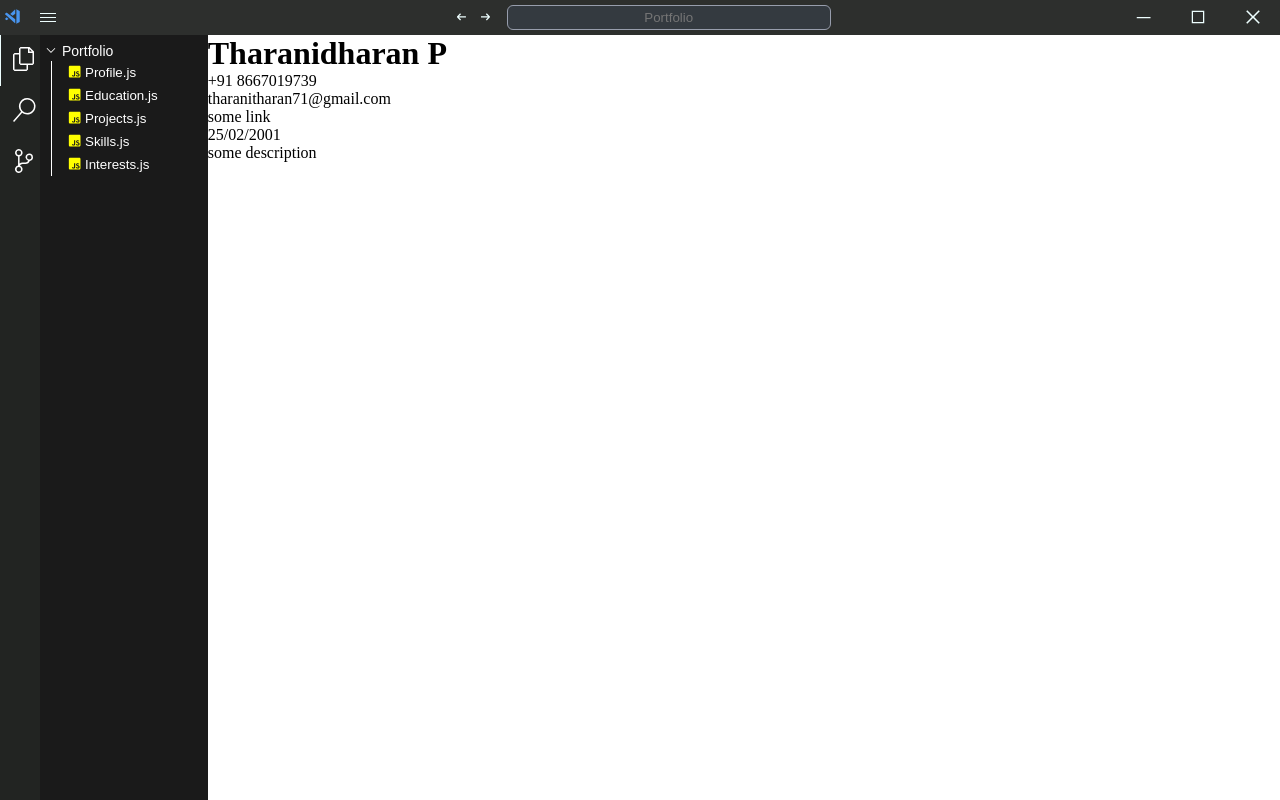
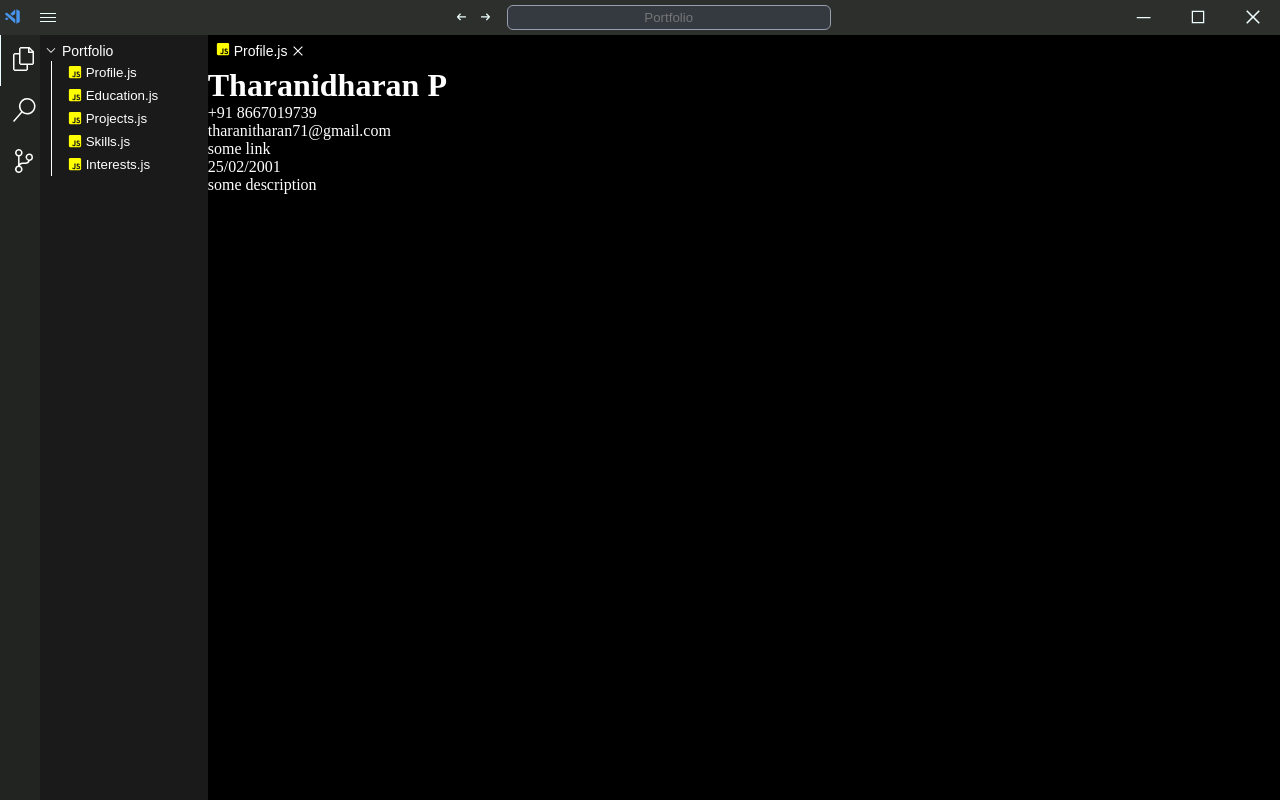
Before and after one commit to tharanidharan25/portfolio-dev, a React (Vite) app: page / in a window 1280 px wide. Built offline with nearby package versions, Linux system fonts and the light colour scheme.

Commit message:
Added Content header nav

```diff
--- /dev/null
+++ b/src/components/Content/Content.jsx
@@ -0,0 +1,66 @@
+import { useDispatch, useSelector } from "react-redux";
+import { useEffect } from "react";
+
+import Profile from "../Profile";
+import Education from "../Education";
+import Projects from "../Projects";
+import Skills from "../Skills";
+import Interests from "../Interests";
+
+import { addOpenedTabs } from "../../redux/slices/contentSlice";
+import ContentNav from "./ContentNav";
+
+export class Node {
+    constructor(element) {
+        this.data = element;
+        this.next = null;
+    }
+}
+
+export default function Content() {
+
+    const dispatch = useDispatch();
+
+    const fileTree = useSelector(state => state.nav.fileTree);
+    const openedTabs = useSelector(state => state.content.openedTabs);
+    const currentContent = useSelector(state => state.content.currentContent);
+
+
+    useEffect(() => {
+        if (!openedTabs.head){
+            const newNode = new Node(fileTree[0].files[0])
+            dispatch(addOpenedTabs(newNode))
+        }
+    }, [])
+
+    return (
+        <main
+            className="content"
+            style={{
+                display: 'flex',
+                flexDirection: 'column'
+            }}
+            onWheel={(e) => {
+                console.log(e)
+                const contenNav = document.querySelector('.content')
+                console.log(Math.abs(contenNav.scrollHeight - contenNav.scrollTop - contenNav.clientHeight))
+            }}
+        >
+            <div className="content-header">
+                <ContentNav />
+            </div>
+            <div
+                className="tabs"
+                style={{
+                    color: '#fff'
+                }}
+            >
+                {currentContent == 'profile' && <Profile />}
+                {currentContent == 'education' && <Education />}
+                {currentContent == 'projects' && <Projects />}
+                {currentContent == 'skills' && <Skills />}
+                {currentContent == 'interests' && <Interests />}
+            </div>
+        </main>
+    )
+}
--- /dev/null
+++ b/src/components/Content/ContentNav.jsx
@@ -0,0 +1,31 @@
+import { useSelector } from "react-redux"
+import ContentTabBtn from "./shared/ContentTabBtn";
+
+export default function ContentNav() {
+
+    const tabs = useSelector(state => state.content.tabs) || [];
+    const openedTabs = useSelector(state => state.content.openedTabs);
+
+    const getopenedTabs = () => (
+        tabs.map((eachTab, idx) => (
+            <ContentTabBtn
+                key={eachTab.id}
+                onClick={() => console.log(eachTab, ' Clicked')}
+                onClose={() => console.log(eachTab, ' Closed')}
+                label={eachTab.label}
+                currentTab={openedTabs.currentContent?.data?.id === eachTab.id || false}
+            />
+        ))
+    )
+
+    return (
+        <div
+            style={{
+                display: 'flex',
+            }}
+            id="contentNav"
+        >
+            {getopenedTabs()}
+        </div>
+    )
+}
--- /dev/null
+++ b/src/components/Content/shared/ContentTabBtn.jsx
@@ -0,0 +1,57 @@
+import { VscChromeClose } from "react-icons/vsc";
+import { FaJsSquare } from "react-icons/fa";
+
+export default function ContentTabBtn({
+    label = "",
+    onClick = () => {},
+    onClose = () => {},
+    currentTab = false,
+    ...props
+}) {
+    return (
+        <div
+            style={{
+                cursor: 'pointer',
+                display: 'flex',
+                alignItems: 'center',
+                padding: '4px 8px',
+                borderRight: '2px solid black',
+                background: '#2c2b2b',
+                ...(currentTab && {background: '#000'})
+            }}
+        >
+            <div><FaJsSquare
+                color="rgb(255, 255, 0)"
+                size={14}
+            /></div>
+            <button
+                className="content-tab-btn"
+                onClick={onClick}
+                {...props}
+                style={{
+                    background: 'transparent',
+                    border: 'none',
+                    padding: '4px 4px',
+                    fontSize: '14px',
+                    color: '#fff',
+                    ...props?.style,
+                }}
+            >
+                {label}
+            </button>
+            <div
+                style={{
+                    cursor: 'pointer',
+                    display: 'flex',
+                    alignItems: 'center'
+                }}
+                onClick={onClose}
+            >
+                <VscChromeClose
+                    size={14}
+                    color="#fff"
+                />
+            </div>
+        </div>
+    )
+}
--- a/src/components/Layout.jsx
+++ b/src/components/Layout.jsx
@@ -7,26 +7,17 @@ import Education from './Education'
 import Projects from './Projects'
 import Skills from './Skills'
 import Interests from './Interests'
+import Content from "./Content/Content";
 
 export default function Layout() {
     const { theme } = useSelector((store) => store.theme);
-
-    const content = useSelector(state => state.app.content)
 
     return (
         <div className="page-container">
             <TitleBar />
             <div className="page-content">
                 <Navbar />
-                <div className="content">
-                    <main>
-                        {content == 'profile' && <Profile />}
-                        {content == 'education' && <Education />}
-                        {content == 'projects' && <Projects />}
-                        {content == 'skills' && <Skills />}
-                        {content == 'interests' && <Interests />}
-                    </main>
-                </div>
+                <Content />
             </div>
         </div>
     )
--- a/src/components/Navbar.jsx
+++ b/src/components/Navbar.jsx
@@ -16,6 +16,8 @@ import ReusableNavBtn from "../utils/ReusableNavBtn";
 import { updateCurrentTab, updateFileTree } from "../redux/slices/navSlice";
 import ReusableIconBtn from "../utils/ReusableIconBtn";
 import { updateContent } from "../redux/slices/appSlice";
+import { addOpenedTabs } from "../redux/slices/contentSlice";
+import { Node } from "./Content/Content";
 
 const tabs = [
     {
@@ -95,9 +97,9 @@ export default function Navbar() {
                 fileTree.map((eachTree, idx) => (
                     <motion.div
                         key={eachTree.key}
-                        initial={{ y: 10 }}
+                        initial={{ y: 2 }}
                         animate={{ y: 0 }}
-                        exit={{ y: -10 }}
+                        exit={{ y: -2 }}
                         transition={{
                             type: "spring",
                             duration: 0.2,
@@ -164,13 +166,13 @@ export default function Navbar() {
                                         marginLeft: '0.42rem',
                                 }}
                             >
-                                <AnimatePresence mode="wait" initial={false}>
+                                <AnimatePresence initial={false}>
                                     {eachTree.isExpanded && eachTree.files.map( (eachFile, idx) => (
                                         <motion.div
-                                            key={eachFile}
-                                            initial={{ y: -10 }}
+                                            key={eachFile.id}
+                                            initial={{ y: -5 }}
                                             animate={{ y: 0 }}
-                                            exit={{ y: -10 }}
+                                            exit={{ y: -5 }}
                                             transition={{
                                                 type: "spring",
                                                 duration: 0.025,
@@ -179,7 +181,10 @@ export default function Navbar() {
                                         >
                                             <ReusableNavBtn
                                                 className={idx}
-                                                onClick={(e) => dispatch(updateContent(eachFile.id))}
+                                                onClick={(e) => {
+                                                    const newNode = new Node(eachFile)
+                                                    dispatch(addOpenedTabs(newNode))
+                                                }}
                                             >
                                                 <div
                                                     style={{
@@ -191,7 +196,7 @@ export default function Navbar() {
                                                 >
                                                     <FaJsSquare
                                                         color="rgb(255, 255, 0)"
-                                                        height={14}
+                                                        size={14}
                                                     />
                                                     <p>{eachFile.label}</p>
                                                 </div>
--- a/src/index.css
+++ b/src/index.css
@@ -171,10 +171,14 @@ html {
 .content {
     display: flex;
     width: 100%;
-    background: white;
+    background: black;
 }
 
 .navbar-icons {
     font-size: 1.5rem;
     color: #fff;
 }
+
+.profile-container {
+    color: white;
+}
--- /dev/null
+++ b/src/redux/slices/contentSlice.js
@@ -0,0 +1,71 @@
+import { createSlice } from "@reduxjs/toolkit";
+
+class LinkedList {
+    constructor() {
+        this.head = null,
+        this.tail = null,
+        this.currentContent = null,
+        this.size = 0
+    }
+
+    insertNode(node) {
+        const curr = this.tail
+        if (!curr) {
+            this.head = node
+            this.tail = node
+        } else {
+            this.tail.next = node
+            this.tail = this.tail.next
+        }
+        this.currentContent = this.tail;
+        this.size += 1;
+    }
+
+    setCurrentTab(node) {
+        let curr = this.head;
+        while (curr) {
+            if (curr.data.id === node.data.id) {
+                this.currentContent = curr;
+                return true
+            }
+            curr = curr.next
+        }
+        return false
+    }
+
+    traverse() {
+        const tabs = []
+        let curr = this.head
+        while (curr) {
+            tabs.push(curr.data)
+            curr = curr.next
+        }
+        return tabs
+    }
+}
+
+const initialState = {
+    openedTabs: new LinkedList(),
+    tabs: [],
+    currentContent: null
+}
+
+const contentSlice = createSlice({
+    name: 'content',
+    initialState,
+    reducers: {
+        addOpenedTabs: (state, { payload }) => { // payload is a Node
+            if (!state.openedTabs.setCurrentTab(payload)) {
+                state.openedTabs.insertNode(payload);
+            }
+            state.tabs = state.openedTabs.traverse();
+            state.currentContent = state.openedTabs.currentContent?.data?.id || null;
+        }
+    }
+})
+
+export const {
+    addOpenedTabs
+} = contentSlice.actions;
+
+export default contentSlice.reducer;
--- a/src/redux/slices/navSlice.js
+++ b/src/redux/slices/navSlice.js
@@ -5,7 +5,7 @@ const initialState = {
         {
             name: 'Portfolio',
             key: 'portfolio',
-            files: [ {
+            files: [{
                 id: 'profile',
                 label: 'Profile.js'
             }, {
--- a/src/redux/store/store.js
+++ b/src/redux/store/store.js
@@ -4,6 +4,7 @@ import profileSlice from "../slices/profileSlice";
 import educationSlice from "../slices/educationSlice";
 import appSlice from "../slices/appSlice";
 import navSlice from "../slices/navSlice";
+import contentSlice from "../slices/contentSlice";
 
 export const store = configureStore({
     reducer: {
@@ -11,6 +12,7 @@ export const store = configureStore({
         profile: profileSlice,
         education: educationSlice,
         app: appSlice,
-        nav: navSlice
+        nav: navSlice,
+        content: contentSlice
     }
 })
```
